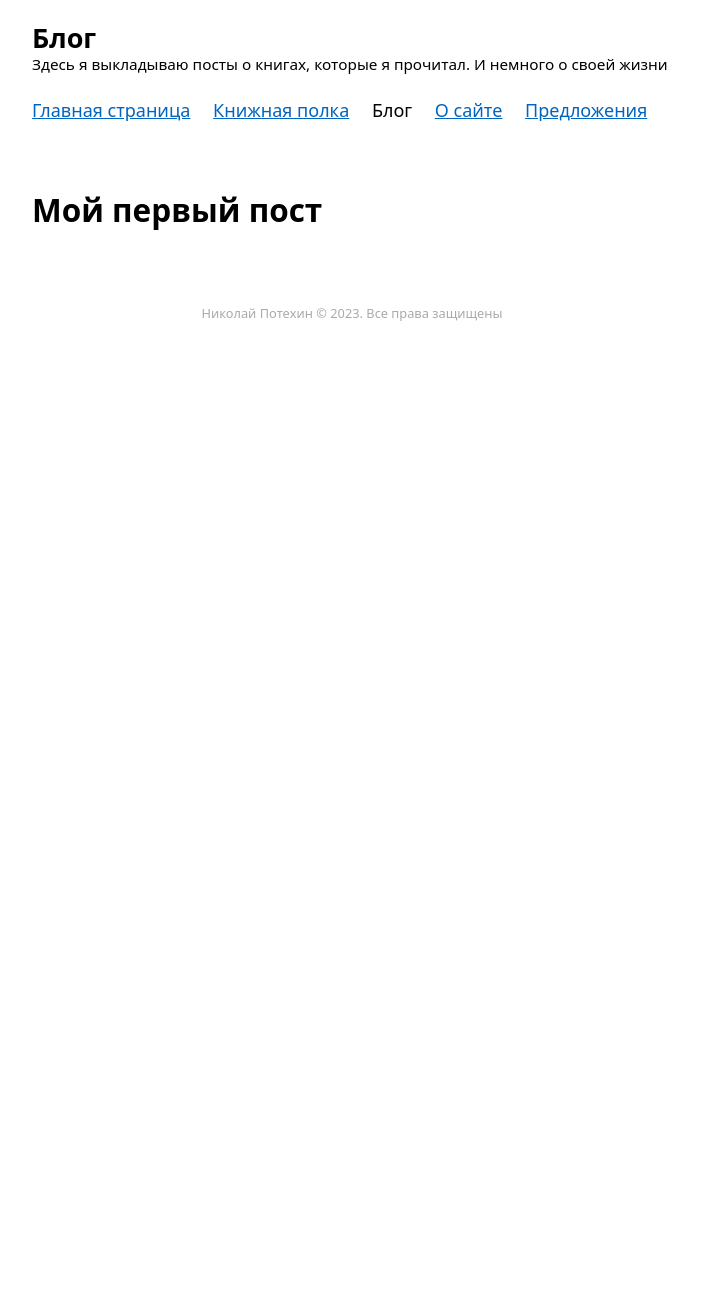
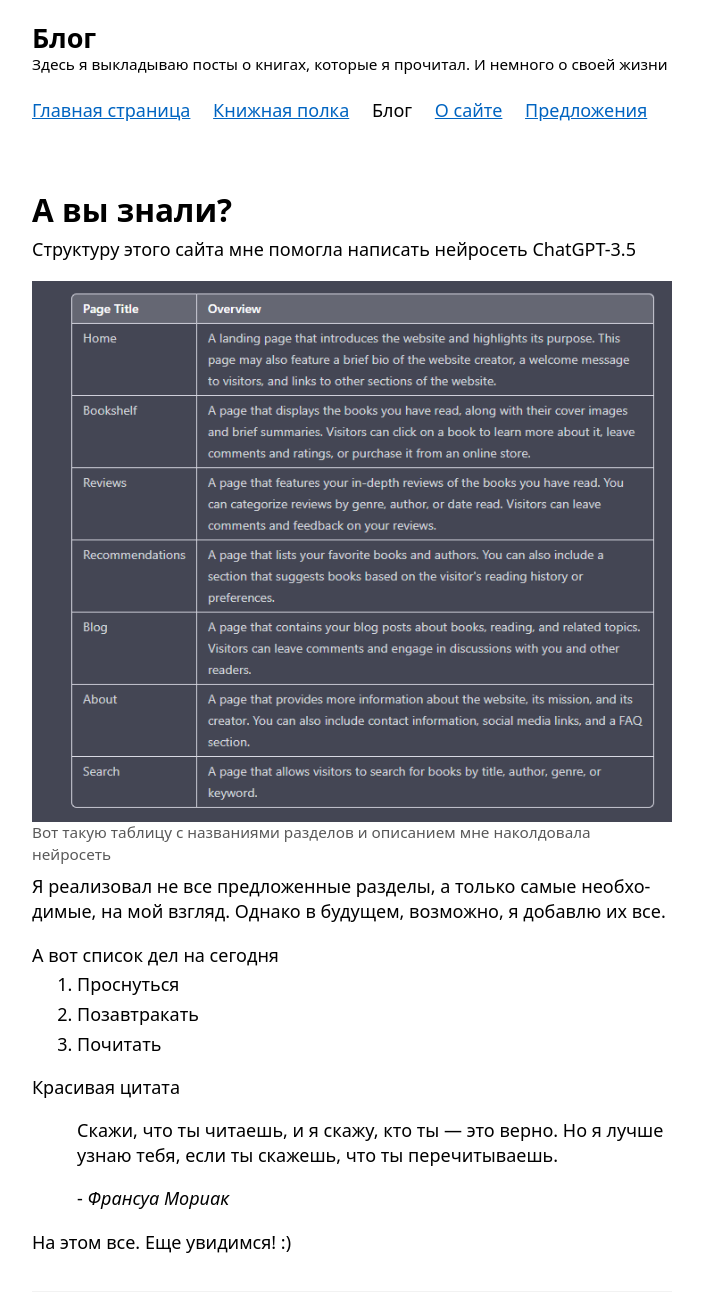
Before and after one commit to nikolay-potehin/my-favourite-books-site, a plain HTML site: page blog/blog.html in a window 1280 px wide. Shown: the top 1300 px of the page, without its empty margins (288-991 px from the left). Before the commit the page ends 800 px from the top, so only its background shows below. Drawn offline with Linux system fonts and the light colour scheme.

Commit message:
Added first blog, created simple suggestions form

```diff
--- a/blog/blog.html
+++ b/blog/blog.html
@@ -29,8 +29,29 @@
     <main>
       <article>
         <section>
-            <h2>Мой первый пост</h2>
-            <p></p>
+            <h2>А вы знали?</h2>
+            <p>Структуру этого сайта мне помогла написать нейросеть ChatGPT-3.5</p>
+            <figure>
+              <img src="../img/website structure.png" alt="">
+              <figcaption>Вот такую таблицу с названиями разделов и описанием мне наколдовала нейросеть</figcaption>
+            </figure>
+            <p>Я реализовал не все предложенные разделы, а только самые необходимые, на мой взгляд. Однако в будущем, возможно, я добавлю их все.</p>
+            <p>А вот список дел на сегодня</p>
+            <ol>
+              <li>Проснуться</li>
+              <li>Позавтракать</li>
+              <li>Почитать</li>
+            </ol>
+            <p>Красивая цитата</p>
+            <blockquote>
+              <p>Скажи, что ты читаешь, и я скажу, кто ты — это верно. Но я лучше узнаю тебя, если ты скажешь, что ты перечитываешь.</p>
+              <footer>
+                -
+                <cite>Франсуа Мориак</cite>
+              </footer>
+            </blockquote>
+            <p>На этом все. Еще увидимся! :)</p>
+            <hr>
         </section>
       </article>
     </main>
```
Also changed, not shown: suggestions/suggestions.html (+12 -0 lines).
